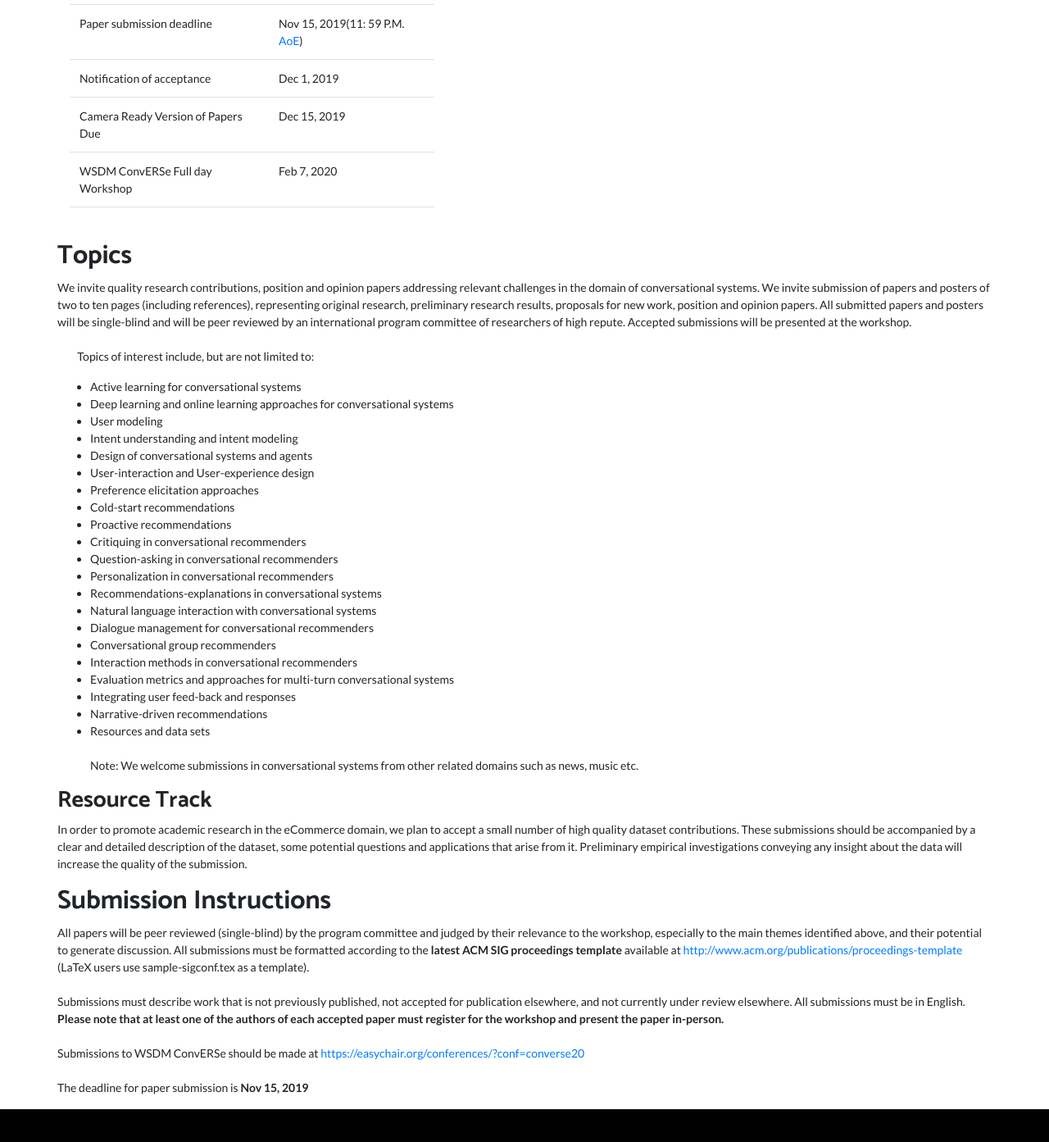
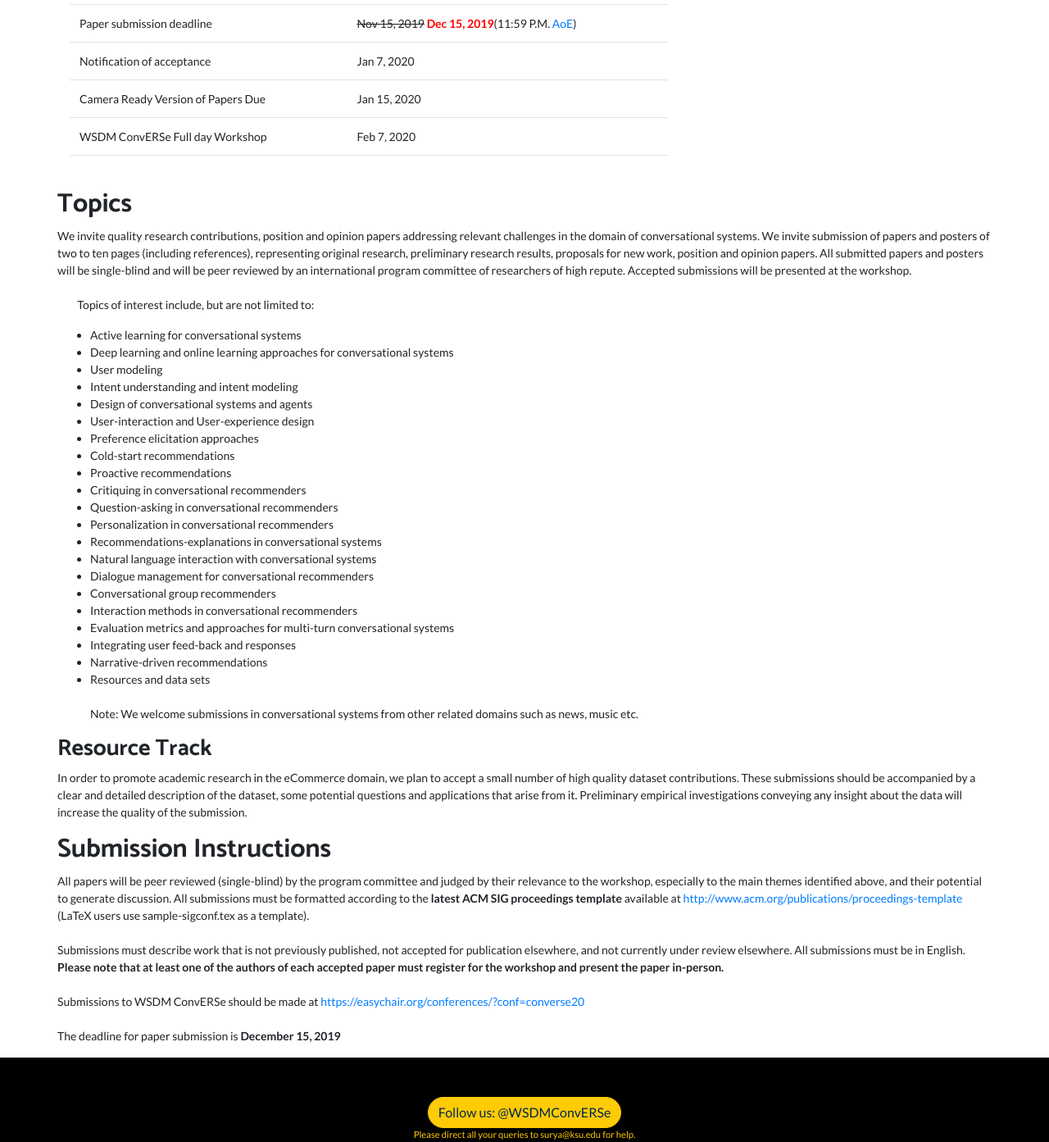
Before and after one commit to wsdm-Converse/converse.github.io, a website: page index.html in a window 1280 px wide. Shown: the part 905-2298 px from the top of the page at 82% size. Drawn offline with Linux system fonts and the light colour scheme.

Commit message:
submission dates updated

```diff
--- a/index.html
+++ b/index.html
@@ -133,22 +133,22 @@
       <div class="container">
         <div class="row align-items-center">
 
-          <div class="col-lg-5 order-lg-2">
+          <div class="col-lg-8 order-lg-1">
             <div class="p-0">
                 <h3>Important Dates</h3>
                 <table class="table table-condensed">
                 <tbody>
                   <tr>
                     <td>Paper submission deadline</td>
-                    <td>Nov 15, 2019(11: 59 P.M. <a href="http://www.worldtimeserver.com/time-zones/aoe/" target="_blank">AoE</a>)</td>
+                    <td><strike>Nov 15, 2019</strike><b><font color="red"> Dec 15, 2019</font></b>(11:59 P.M.<a href="http://www.worldtimeserver.com/time-zones/aoe/" target="_blank"> AoE</a>)</td>
                   </tr>
                   <tr>
                     <td>Notification of acceptance</td>
-                    <td>Dec 1, 2019</td>
+                    <td>Jan 7, 2020</td>
                   </tr>
                   <tr>
                     <td>Camera Ready Version of Papers Due</td>
-                    <td>Dec 15, 2019</td>
+                    <td>Jan 15, 2020</td>
                   </tr>
                    <tr>
                     <td>WSDM ConvERSe Full day Workshop</td>
@@ -223,7 +223,7 @@
                 Submissions to WSDM ConvERSe should be made at <a href='https://easychair.org/conferences/?conf=converse20' target="_blank">https://easychair.org/conferences/?conf=converse20</a>
                 <br>
                 <br>
-                The deadline for paper submission is <b>Nov 15, 2019</b>
+                The deadline for paper submission is <b>December 15, 2019</b>
               </p>
             </div>
         </div>
```
Also changed, not shown: cfp.html (+4 -4 lines), dates.html (+3 -3 lines), 1 other file.
